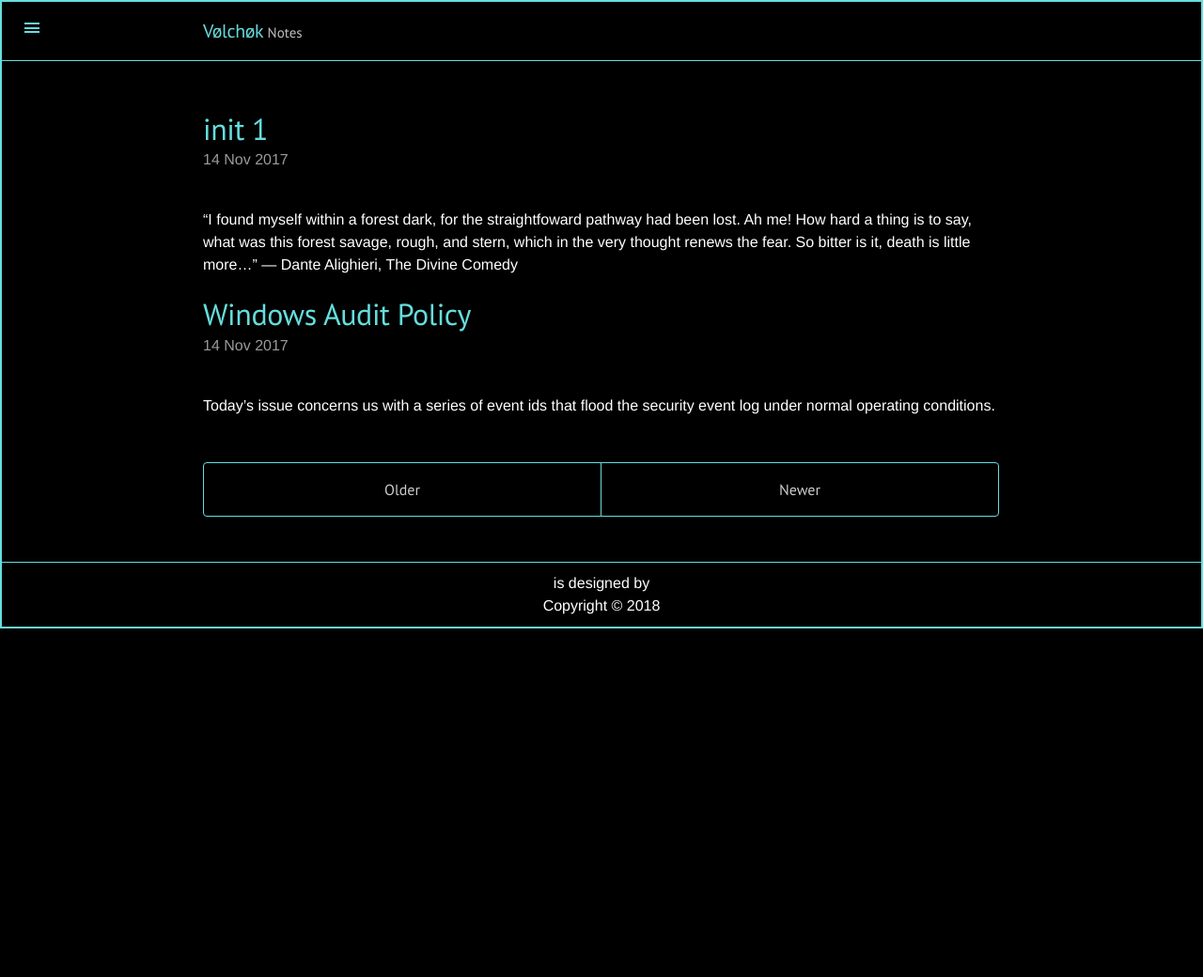
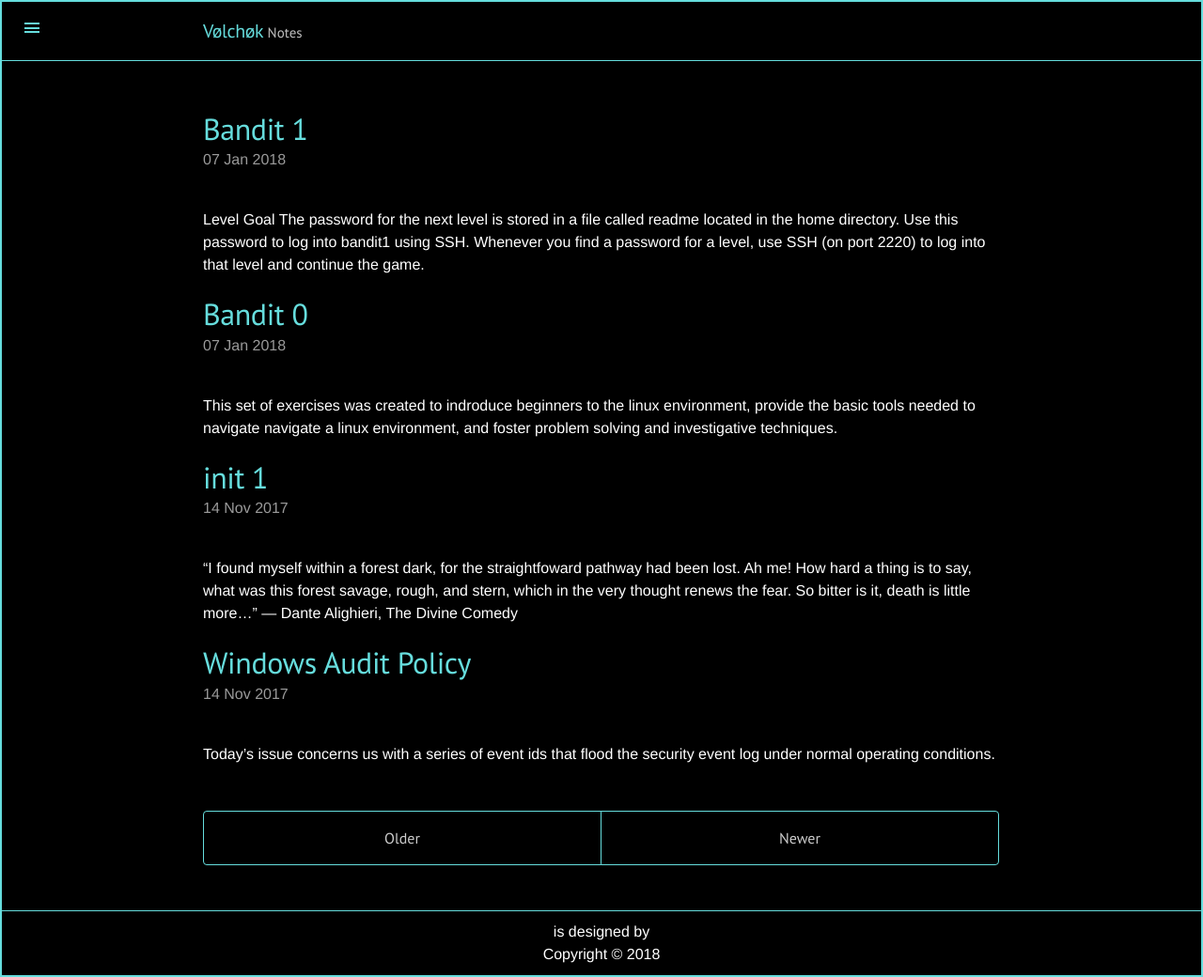
Before and after one commit to V0lch0k/v0lch0k.github.io, a Jekyll site: the page built from index.html, in a window 1280 px wide. Shown: the whole page at 94% size. Built offline with Jekyll 4.4.1, drawn with Linux system fonts in a browser that asks for light colours; the list of posts is cut into pages by our own code; before the commit the page ends 900 px from its top, so only the background shows below that.

Commit message:
Bandit 1

```diff
--- a/_config.yml
+++ b/_config.yml
@@ -15,7 +15,8 @@ title:               Vølchøk
 tagline:             'Notes'
 description:         'Nonsense Notes'
 url:                 https://v0lch0k.github.io/
-baseurl:             https://v0lch0k.github.io/
+baseurl:            /
+# https://v0lch0k.github.io/
 paginate:            7
 
 # About/contact
--- /dev/null
+++ b/_posts/2018-01-07-Bandit-0.md
@@ -0,0 +1,10 @@
+---
+layout: post
+title: Bandit 0
+categories:
+- Bandit
+---
+
+This set of exercises was created to indroduce beginners to the linux environment, provide the basic tools needed to navigate navigate a linux environment, and foster problem solving and investigative techniques.
+
+The main things to remember here are to read the clues carefully. *Almost* everything one needs to solve these puzzles is given in the clues. Each clue is provided with a list of useful commands. These commands come with a manual page, or at the least, if the command is built into the shell one can use the **help** command to explain the function of the command.
--- /dev/null
+++ b/_posts/2018-01-07-Bandit-1.md
@@ -0,0 +1,40 @@
+---
+layout: post
+title: Bandit 1
+categories:
+- Bandit
+---
+
+> ###  Level Goal
+>
+>The password for the next level is stored in a file called readme located in the home directory. Use this password to log into bandit1 using SSH. Whenever you find a password for a level, use SSH (on port 2220) to log into that level and continue the game.
+
+
+The purpose of this level is simply to introduce the user to the concept of gaining access to a remote computer via a Secure Shell (SSH). SSH is a UNIX-based command interface and protocol for securely gaining access to a remote host.
+
+SSH is actually a suit of three utilities
+-  **slogin:** Allows a user *login* to intiate a seession with a system node.
+-  **ssh:** Allows the execution of shell commands.
+-  **scp:** Allows for copying files between computers.
+
+
+These three tools are the secure versions of *remote login*(rlogin), *remote shell* (rsh), and *remote copy* (rcp).
+
+---
+
+First we connect to the remote host using **ssh**
+
+	ssh bandit.labs.overthewire.org -p 2220 -l bandit0
+
+We will then be prompted for a password. We imput the one provided for us in the clue **bandit0**
+
+Now that we have connected to the remote host lets take a look around.
+Using the `ls` command we see that there is a file called **readme** in our current working directory.
+
+We can take a peak at what is in the **readme** file using the `cat` command.
+
+	cat readme
+
+Executing the command we are presented with the password for the next level.
+
+	boJ9jbbUNNfktd78OOpsqOltutMc3MY1
```
Also changed, not shown: 3 other files.
